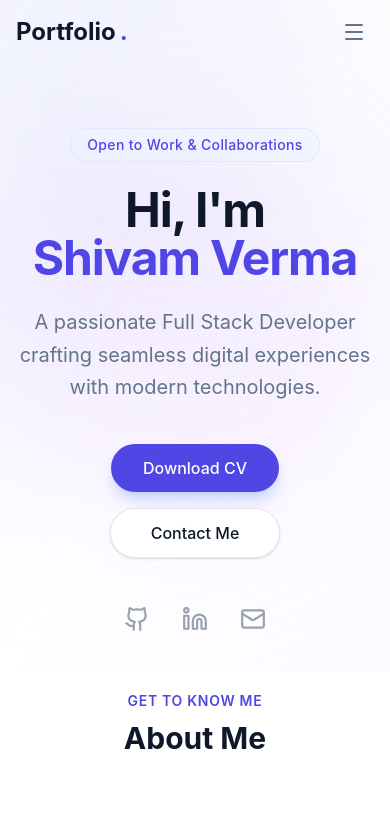
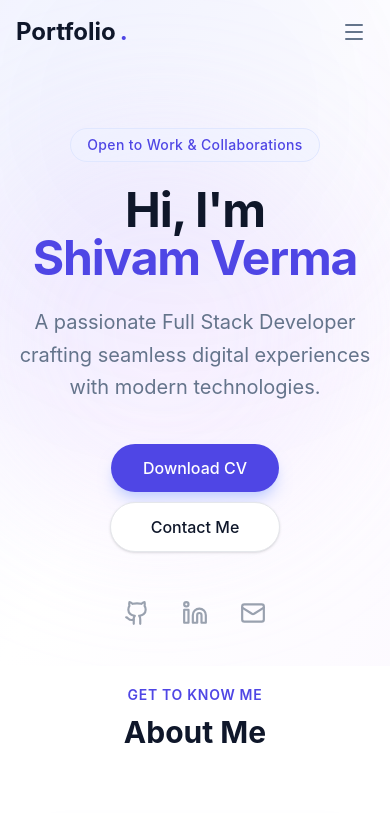
Before and after one commit to shivamverma-9984/my-portfolio_, a React (Vite) app: page / in a window 390 px wide. Shown: the top 813 px of the page. Built offline with nearby package versions, Linux system fonts and the light colour scheme.

Commit message:
Update Hero.jsx

```diff
--- a/src/components/Hero.jsx
+++ b/src/components/Hero.jsx
@@ -40,7 +40,7 @@
                         A passionate Full Stack Developer crafting seamless digital experiences with modern technologies.
                     </p>
 
-                    <div className="flex flex-col md:flex-row items-center justify-center gap-4">
+                    <div className="flex flex-col md:flex-row items-center justify-center gap-2.5 md:gap-4">
                         <Link
                             to="https://drive.google.com/file/d/1CqqmB8GQLBo0HdgTg4ulLfFsFkjdkyxd/view"
                             target='_blank'
```
